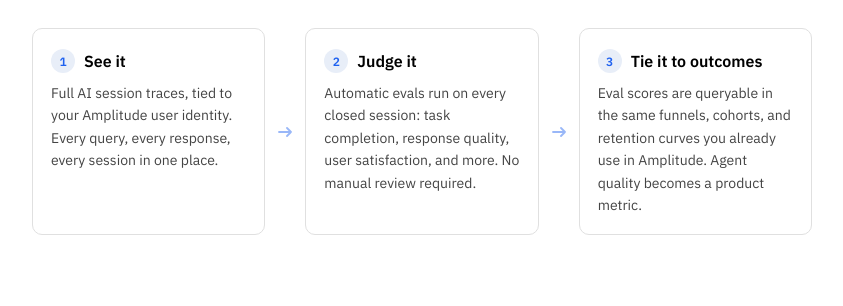
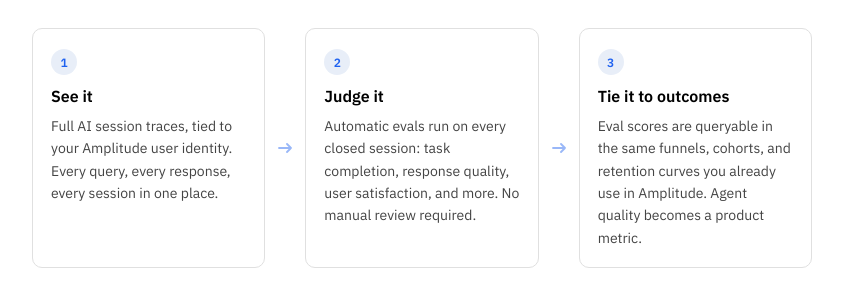
Before and after one commit to nlivni-amplitude/academy-interactives, a plain HTML site: page aa/three-step-process/index.html in a window 1280 px wide. Shown: the whole page, without its empty margins (218-1061 px from the left). Drawn offline with Linux system fonts and the light colour scheme.

Commit message:
revert step number above title, keep equal-height top-aligned cards

```diff
--- a/aa/three-step-process/index.html
+++ b/aa/three-step-process/index.html
@@ -49,25 +49,18 @@
       box-shadow: 0 2px 14px rgba(30, 97, 240, 0.14);
     }
 
-    .step-header {
-      display: flex;
-      align-items: center;
-      gap: 9px;
-      margin-bottom: 9px;
-    }
-
     .step-num {
       display: inline-flex;
       align-items: center;
       justify-content: center;
-      flex-shrink: 0;
-      width: 24px;
-      height: 24px;
+      width: 26px;
+      height: 26px;
       background: #e8eef8;
       color: #1E61F0;
       font-size: 12px;
       font-weight: 600;
       border-radius: 50%;
+      margin-bottom: 11px;
       transition: background 0.2s, color 0.2s;
     }
 
@@ -80,6 +73,7 @@
       font-size: 16px;
       font-weight: 600;
       color: #000;
+      margin-bottom: 8px;
       line-height: 1.3;
     }
 
@@ -108,7 +102,8 @@
   <div class="container">
 
     <div class="step" onclick="toggle(this)">
-      <div class="step-header"><div class="step-num">1</div><div class="step-title">See it</div></div>
+      <div class="step-num">1</div>
+      <div class="step-title">See it</div>
       <div class="step-desc">Full AI session traces, tied to your Amplitude user identity. Every query, every response, every session in one place.</div>
     </div>
 
@@ -119,7 +114,8 @@
     </div>
 
     <div class="step" onclick="toggle(this)">
-      <div class="step-header"><div class="step-num">2</div><div class="step-title">Judge it</div></div>
+      <div class="step-num">2</div>
+      <div class="step-title">Judge it</div>
       <div class="step-desc">Automatic evals run on every closed session: task completion, response quality, user satisfaction, and more. No manual review required.</div>
     </div>
 
@@ -130,7 +126,8 @@
     </div>
 
     <div class="step" onclick="toggle(this)">
-      <div class="step-header"><div class="step-num">3</div><div class="step-title">Tie it to outcomes</div></div>
+      <div class="step-num">3</div>
+      <div class="step-title">Tie it to outcomes</div>
       <div class="step-desc">Eval scores are queryable in the same funnels, cohorts, and retention curves you already use in Amplitude. Agent quality becomes a product metric.</div>
     </div>
 
```
